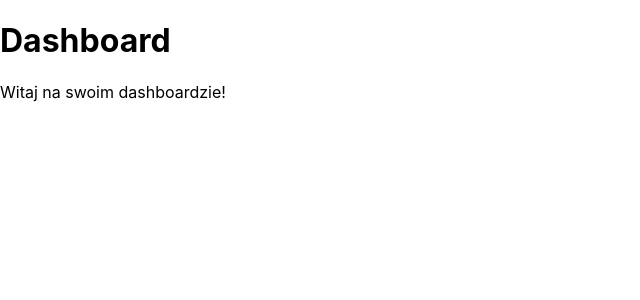
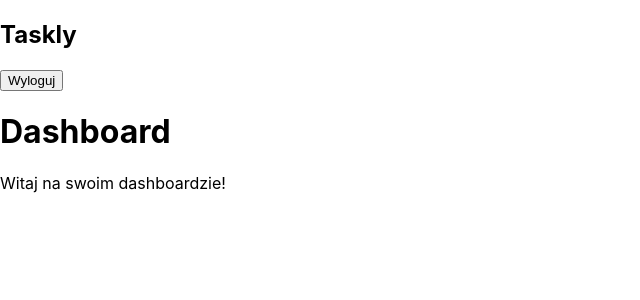
Before and after one commit to oskarkrzyzak/taskly, a React (Create React App) app in the folder frontend/: page /dashboard in a window 1280 px wide. Shown: the top 300 px of the page, without its empty margins (0-640 px from the left). Built offline with nearby package versions, Linux system fonts and the light colour scheme; no server answers.

Commit message:
Add Navbar with logout functionality

```diff
--- /dev/null
+++ b/frontend/src/components/Navbar.jsx
@@ -0,0 +1,17 @@
+import supabase from '../supabaseClient'
+import { useNavigate } from 'react-router-dom'
+
+function Navbar() {
+    const navigate = useNavigate()
+    return (
+        <nav>
+            <h1>Taskly</h1>
+            <button onClick={async () => {
+                await supabase.auth.signOut()
+                navigate('/login')
+            }}>Wyloguj</button>
+        </nav>
+    )
+}
+
+export default Navbar
--- a/frontend/src/pages/Dashboard.jsx
+++ b/frontend/src/pages/Dashboard.jsx
@@ -1,7 +1,10 @@
+import Navbar from '../components/Navbar'
+
 function Dashboard() {
     return (
         <div>
-    <h1>Dashboard</h1>
+            <Navbar />
+            <h1>Dashboard</h1>
     <p>Witaj na swoim dashboardzie!</p>
     </div>
         )
```
Also changed, not shown: frontend/src/components/Calendar.jsx (added), frontend/src/components/Sidebar.jsx (added).
